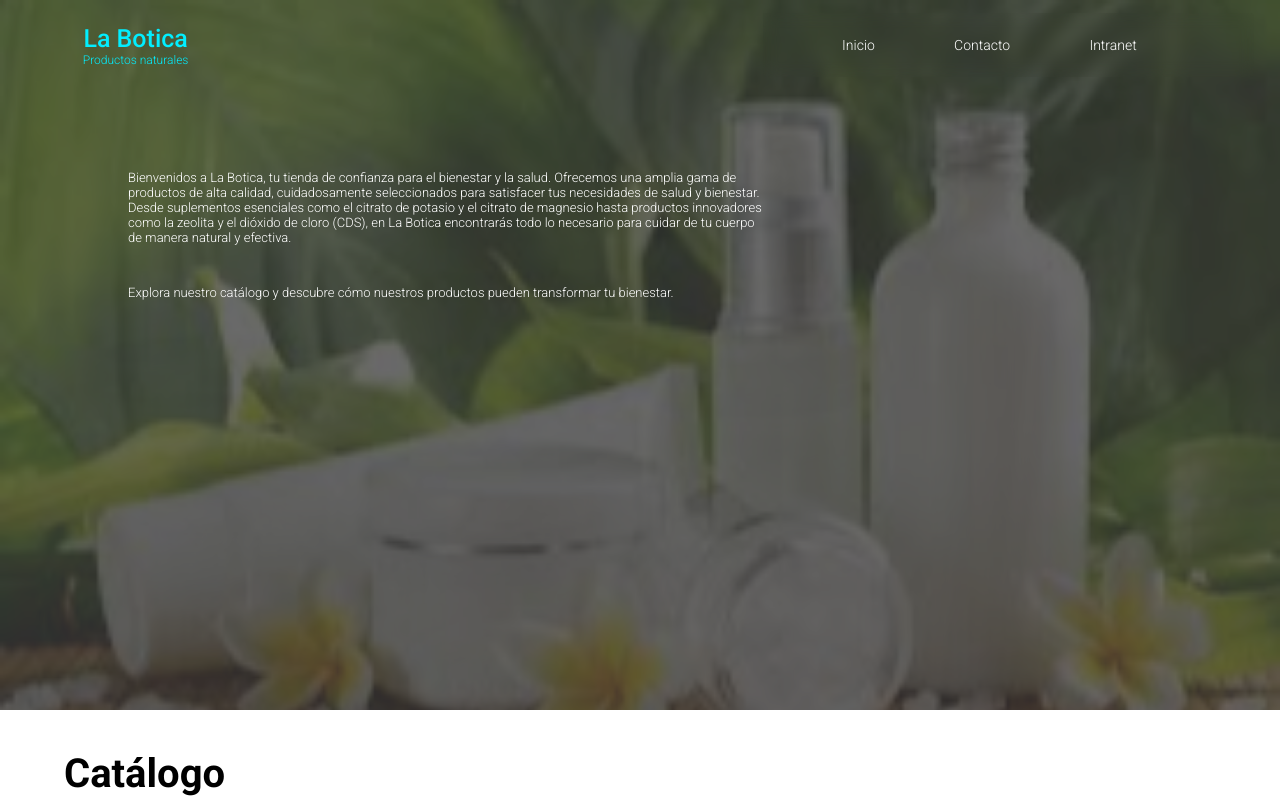
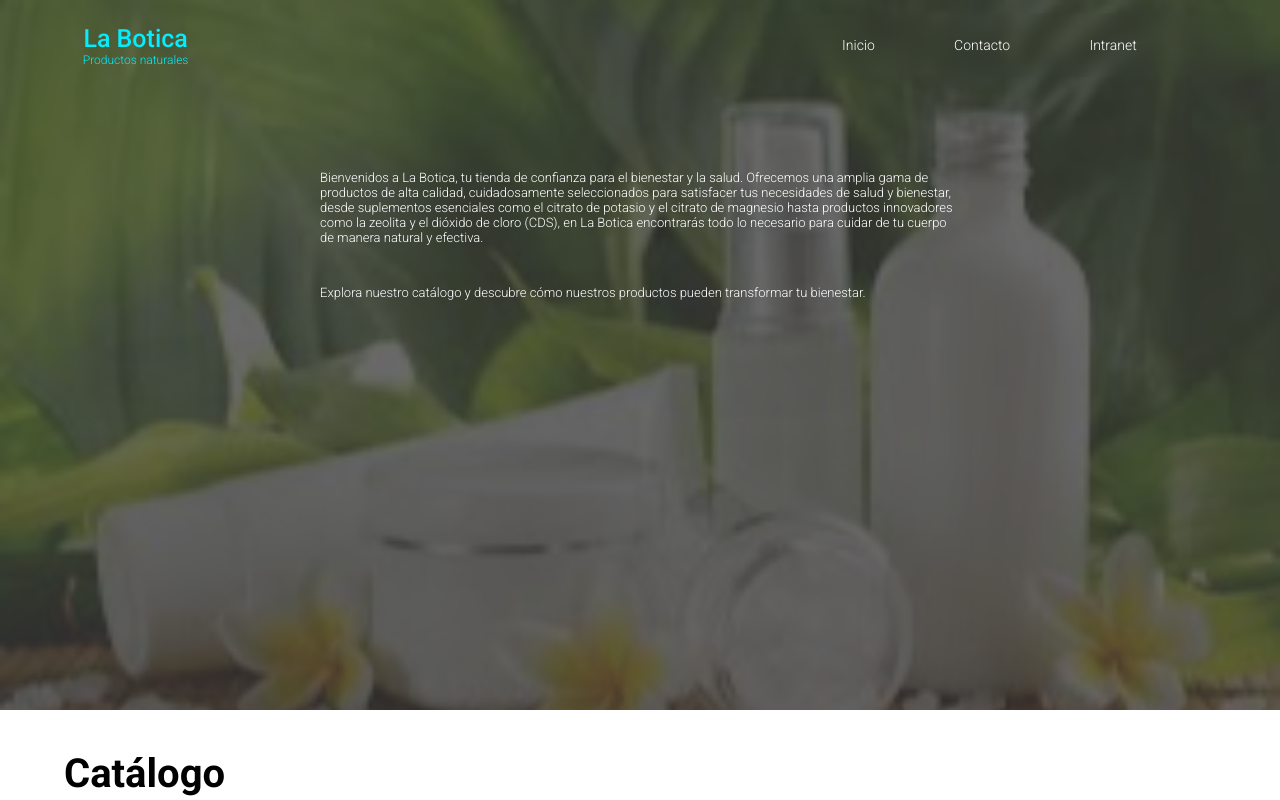
Before and after one commit to jorgeacosta02/LaBotica-Frontend, a React (Vite) app: page / in a window 1280 px wide. Shown: the top 800 px of the page. Built offline with nearby package versions, Linux system fonts and the light colour scheme.

Commit message:
file names

```diff
--- a/index.html
+++ b/index.html
@@ -4,7 +4,7 @@
     <meta charset="UTF-8" />
     <link rel="icon" type="image/svg+xml" href="/vite.svg" />
     <meta name="viewport" content="width=device-width, initial-scale=1.0" />
-    <title>Admin</title>
+    <title>La Botica</title>
   </head>
   <body>
     <div id="root"></div>
--- a/src/components/clientsComp/ClientsComp.tsx
+++ b/src/components/catalogComp/CatalogComp.tsx
@@ -1,8 +1,8 @@
 import { NavLink } from 'react-router-dom'
-import styles from './_ClientsComp.module.scss'
+import styles from './_CatalogComp.module.scss'
 import elbosque from '../../assets/images/links/Portal.jpg'
 
-const ClientsComp = () => {
+const CatalogComp = () => {
   return (
     <div className={styles.mainContainer}>
       <h2 className={styles.mainTitle}>
@@ -44,4 +44,4 @@ const ClientsComp = () => {
   )
 }
 
-export default ClientsComp
+export default CatalogComp
--- a/src/components/clientsComp/_ClientsComp.module.scss
+++ b/src/components/catalogComp/_CatalogComp.module.scss
@@ -9,7 +9,8 @@
     background-color: white;
     .mainTitle{
         margin-bottom: 20px;
-    }.dataContainer{
+    }
+    .dataContainer{
         width: 100%;
         // background-color: red;
         box-sizing: border-box;
--- a/src/components/clientComp/ClientComp.tsx
+++ b/src/components/clientComp/ProductComp.tsx
@@ -1,6 +1,6 @@
-import styles from './_ClientComp.module.scss';
+import styles from './_ProductComp.module.scss';
 
-const ClientComp = () => {
+const ProductComp = () => {
   return (
     <div className={styles.container}>
         <h1 className={styles.title}>
@@ -10,4 +10,4 @@ const ClientComp = () => {
   )
 }
 
-export default ClientComp
+export default ProductComp
--- a/src/components/homeComp/HomeComp.tsx
+++ b/src/components/homeComp/HomeComp.tsx
@@ -11,7 +11,7 @@ const HomeComp = () => {
         <p
           className={styles.role}
         >
-          Bienvenidos a La Botica, tu tienda de confianza para el bienestar y la salud. Ofrecemos una amplia gama de productos de alta calidad, cuidadosamente seleccionados para satisfacer tus necesidades de salud y bienestar. Desde suplementos esenciales como el citrato de potasio y el citrato de magnesio hasta productos innovadores como la zeolita y el dióxido de cloro (CDS), en La Botica encontrarás todo lo necesario para cuidar de tu cuerpo de manera natural y efectiva.
+          Bienvenidos a La Botica, tu tienda de confianza para el bienestar y la salud. Ofrecemos una amplia gama de productos de alta calidad, cuidadosamente seleccionados para satisfacer tus necesidades de salud y bienestar, desde suplementos esenciales como el citrato de potasio y el citrato de magnesio hasta productos innovadores como la zeolita y el dióxido de cloro (CDS), en La Botica encontrarás todo lo necesario para cuidar de tu cuerpo de manera natural y efectiva.
         </p>
         <p
           className={styles.role}
--- a/src/components/homeComp/_HomeComp.module.scss
+++ b/src/components/homeComp/_HomeComp.module.scss
@@ -4,7 +4,7 @@
     position: relative;
     box-sizing: border-box;
     min-width: 100%;
-    padding: 0;
+    padding: g.$mobile-NavBar-height 0px;
     min-height: calc(100vh - g.$mobile-NavBar-height);
     // border-radius: 50px;
     color: black;
@@ -15,11 +15,13 @@
         padding: 10vh 0 0;
         // background-color: blue;
     }
+    @include g.create-flexbox(column, start);
     .dataContainer{
+        // display: inline-block;
         box-sizing: border-box;
         position: relative;
         z-index: 101;
-        top: calc(g.$mobile-NavBar-height + 5vh);
+        // top: calc(g.$mobile-NavBar-height);
         width: 100%;
         padding: 0;
         color: g.$white-color;
@@ -30,7 +32,7 @@
             top: g.$desk-NavBar-height;
             width: 70%;
             align-items: center;
-            height: 50%;
+            // height: 50%;
             max-width: 900px;
         }
         // background-color: blue;
@@ -48,28 +50,4 @@
             }
         }
     }
-    // .shape{
-    //     display: none;
-    //     @include g.display-large{
-    //         position: absolute;
-    //         box-sizing: border-box;
-    //         z-index: 100;
-    //         background: linear-gradient(to right, rgb(4, 8, 46), g.$main-color);
-    //         height: min(70vw, 70vh);
-    //         min-height: 100px;
-    //         max-height: 180px;
-    //         width: 22vw;
-    //         top: 37vh;
-    //         right: 0;
-    //         padding-left: calc(90px - 5vw);
-    //         color: white;
-    //         @include g.create-flexbox(column, center);
-    //         .firstName{
-    //             font-size: 27px;
-    //         }
-    //         .lastName{
-    //             font-size: 18px;
-    //         }
-    //     }
-    // }
 }
--- a/src/pages/homePage/HomePage.tsx
+++ b/src/pages/homePage/HomePage.tsx
@@ -1,14 +1,14 @@
 import NavBarLayout from "../../layouts/navBarLayout/NavBarLayout"
 import HomeComp from "../../components/homeComp/HomeComp"
 import FooterComp from "../../components/footerComp/FooterComp"
-import ClientsComp from "../../components/clientsComp/ClientsComp"
+import CatalogComp from "../../components/catalogComp/CatalogComp"
 
 const HomePage = () => {
   return (
     <div>
       <NavBarLayout/>
       <HomeComp/>
-      <ClientsComp/>
+      <CatalogComp/>
       <FooterComp/>
     </div>
   )
```
Also changed, not shown: src/pages/clientPage/ClientPage.tsx (deleted, +0 -11 lines), src/components/clientComp/_ProductComp.module.scss (renamed from src/components/clientComp/_ClientComp.module.scss).
